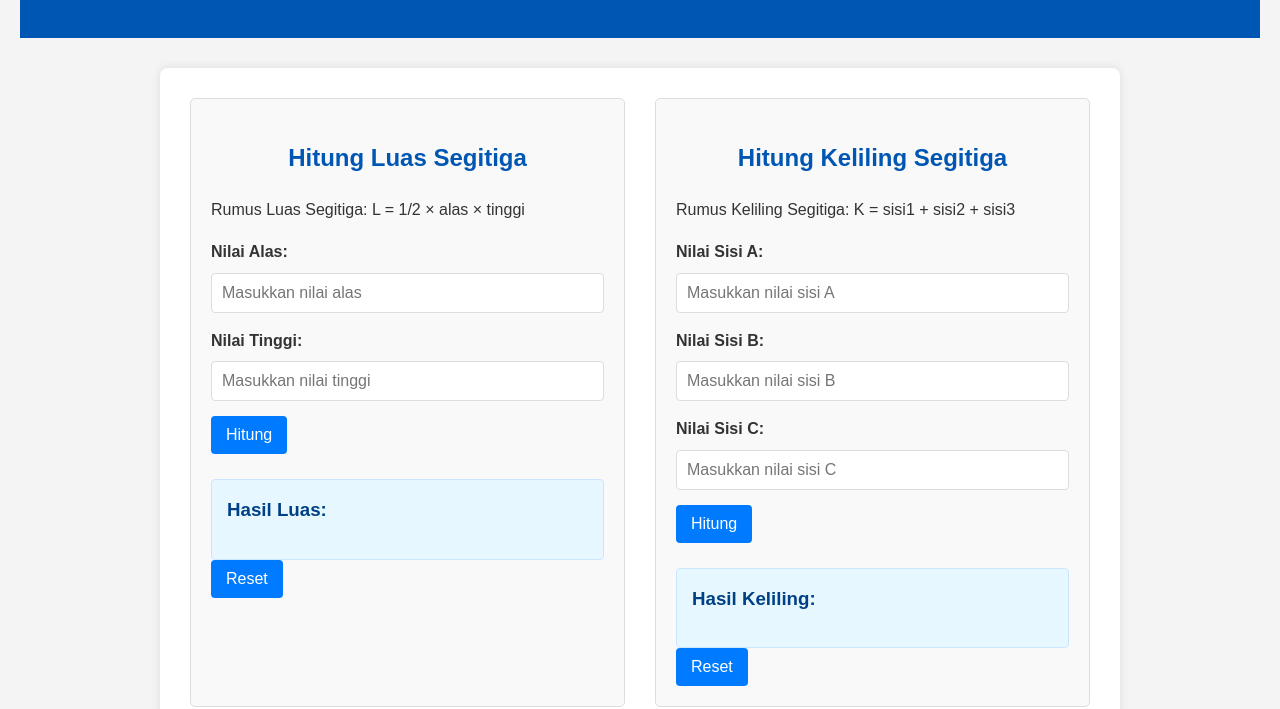
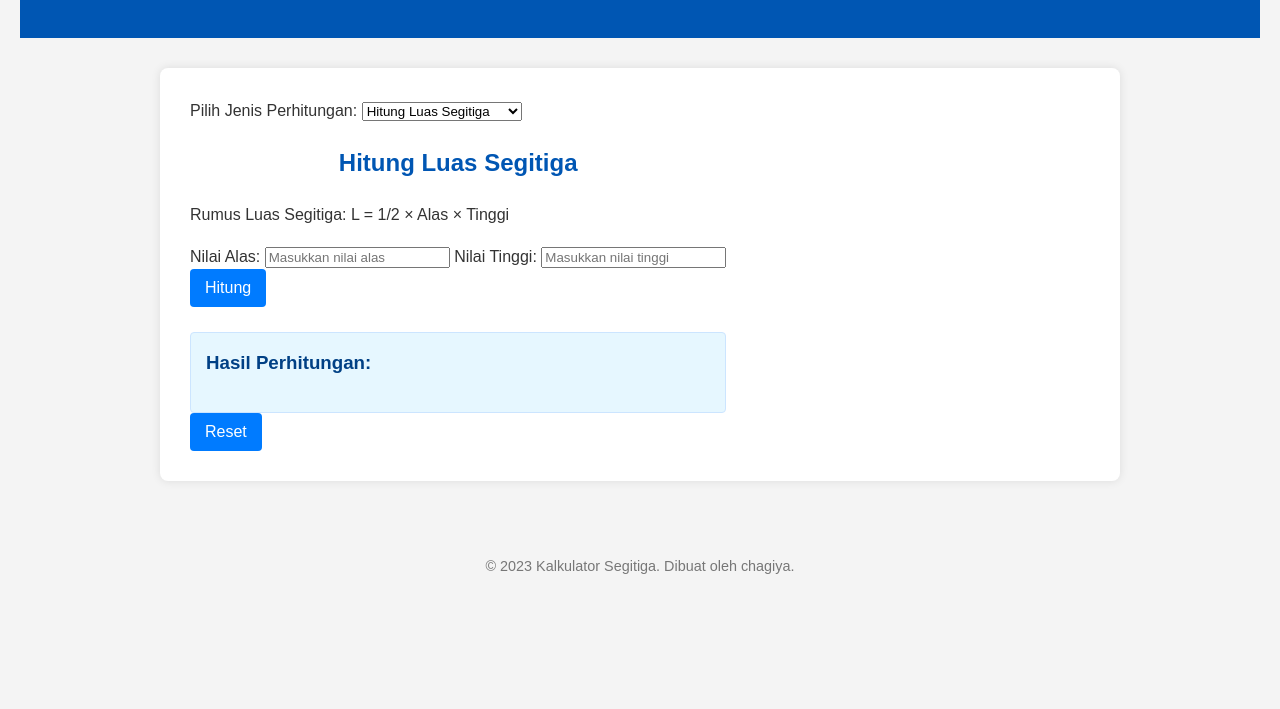
Before and after one commit to revou-fundamental-course/16-jun-25-chairanigunawan, a plain HTML site: page index.html in a window 1280 px wide. Shown: the part 116-825 px from the top of the page. After the commit the page ends 800 px from the top, so only its background shows below. Drawn offline with Linux system fonts and the light colour scheme.

Commit message:
Update index.html

```diff
--- a/index.html
+++ b/index.html
@@ -1,5 +1,5 @@
 <!DOCTYPE html>
-<html lang="id">
+<html lang="en">
 <head>
     <meta charset="UTF-8">
     <meta name="viewport" content="width=device-width, initial-scale=1.0">
@@ -12,56 +12,49 @@
     </header>
 
     <main>
-        <section id="luas-segitiga">
-            <h2>Hitung Luas Segitiga</h2>
-            <div class="gambar-segitiga">
-                <p>Rumus Luas Segitiga: L = 1/2 &times; alas &times; tinggi</p>
+        <div class="calculator-container">
+
+            <div class="calculation-selector">
+                <label for="calculationType">Pilih Jenis Perhitungan:</label>
+                <select id="calculationType">
+                    <option value="luas">Hitung Luas Segitiga</option>
+                    <option value="keliling">Hitung Keliling Segitiga</option>
+                </select>
             </div>
-            <form id="form-luas">
-                <label for="alas">Nilai Alas:</label>
-                <input type="number" id="alas" placeholder="Masukkan nilai alas" required>
 
-                <label for="tinggi">Nilai Tinggi:</label>
-                <input type="number" id="tinggi" placeholder="Masukkan nilai tinggi" required>
+            <div class="card" id="luasInputs" style="display: block;">
+                <h2>Hitung Luas Segitiga</h2>
+                <p>Rumus Luas Segitiga: L = 1/2 × Alas × Tinggi</p>
+                <label for="base">Nilai Alas:</label>
+                <input type="number" id="base" placeholder="Masukkan nilai alas">
+                <label for="height">Nilai Tinggi:</label>
+                <input type="number" id="height" placeholder="Masukkan nilai tinggi">
+            </div>
 
-                <button type="button" onclick="hitungLuas()">Hitung</button>
-            </form>
-            <div class="result-area">
-                <h3>Hasil Luas:</h3>
-                <p id="luas-rumus"></p>
-                <p id="luas-hasil"></p>
+            <div class="card" id="kelilingInputs" style="display: none;">
+                <h2>Hitung Keliling Segitiga</h2>
+                <p>Rumus Keliling Segitiga: K = Sisi A + Sisi B + Sisi C</p>
+                <label for="sideA">Nilai Sisi A:</label>
+                <input type="number" id="sideA" placeholder="Masukkan nilai sisi A">
+                <label for="sideB">Nilai Sisi B:</label>
+                <input type="number" id="sideB" placeholder="Masukkan nilai sisi B">
+                <label for="sideC">Nilai Sisi C:</label>
+                <input type="number" id="sideC" placeholder="Masukkan nilai sisi C">
             </div>
-            <button type="button" onclick="resetLuas()">Reset</button>
-        </section>
 
-        <section id="keliling-segitiga">
-            <h2>Hitung Keliling Segitiga</h2>
-            <div class="gambar-segitiga">
-                <p>Rumus Keliling Segitiga: K = sisi1 + sisi2 + sisi3</p>
-            </div>
-            <form id="form-keliling">
-                <label for="sisi1">Nilai Sisi A:</label>
-                <input type="number" id="sisi1" placeholder="Masukkan nilai sisi A" required>
+            <button id="calculateButton">Hitung</button>
 
-                <label for="sisi2">Nilai Sisi B:</label>
-                <input type="number" id="sisi2" placeholder="Masukkan nilai sisi B" required>
+            <div class="result-area" id="resultArea">
+                <h3>Hasil Perhitungan:</h3>
+                </div>
 
-                <label for="sisi3">Nilai Sisi C:</label>
-                <input type="number" id="sisi3" placeholder="Masukkan nilai sisi C" required>
+            <button id="resetButton">Reset</button>
 
-                <button type="button" onclick="hitungKeliling()">Hitung</button>
-            </form>
-            <div class="result-area">
-                <h3>Hasil Keliling:</h3>
-                <p id="keliling-rumus"></p>
-                <p id="keliling-hasil"></p>
-            </div>
-            <button type="button" onclick="resetKeliling()">Reset</button>
-        </section>
+        </div>
     </main>
 
     <footer>
-        <p>&copy; 2025 Kalkulator Segitiga. Dibuat oleh chagiya.</p>
+        <p>&copy; 2023 Kalkulator Segitiga. Dibuat oleh chagiya.</p>
     </footer>
 
     <script src="js/script.js"></script>
```
